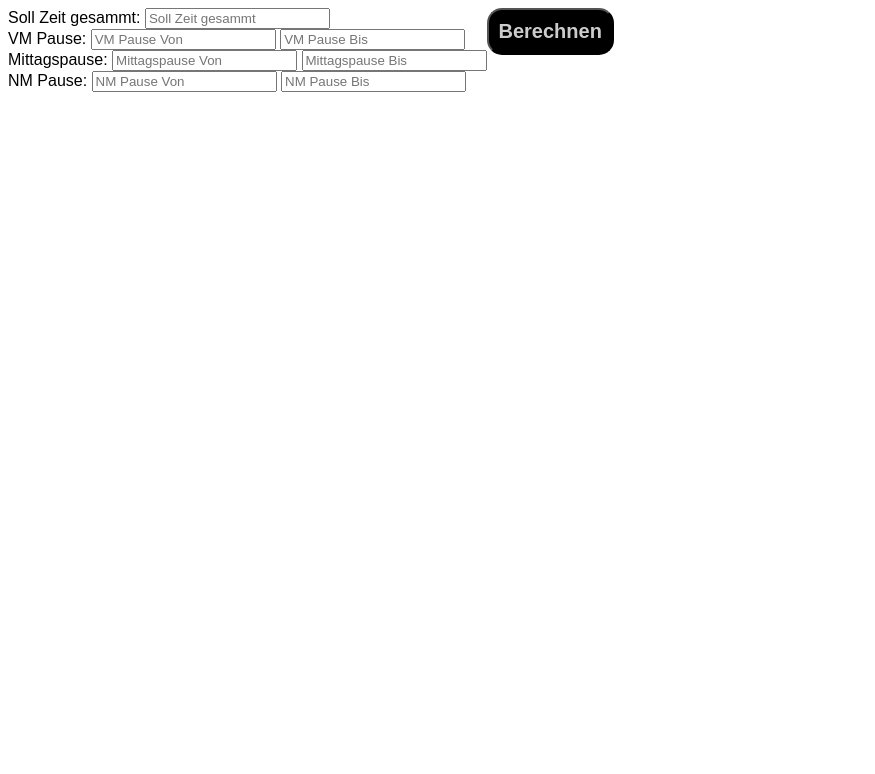
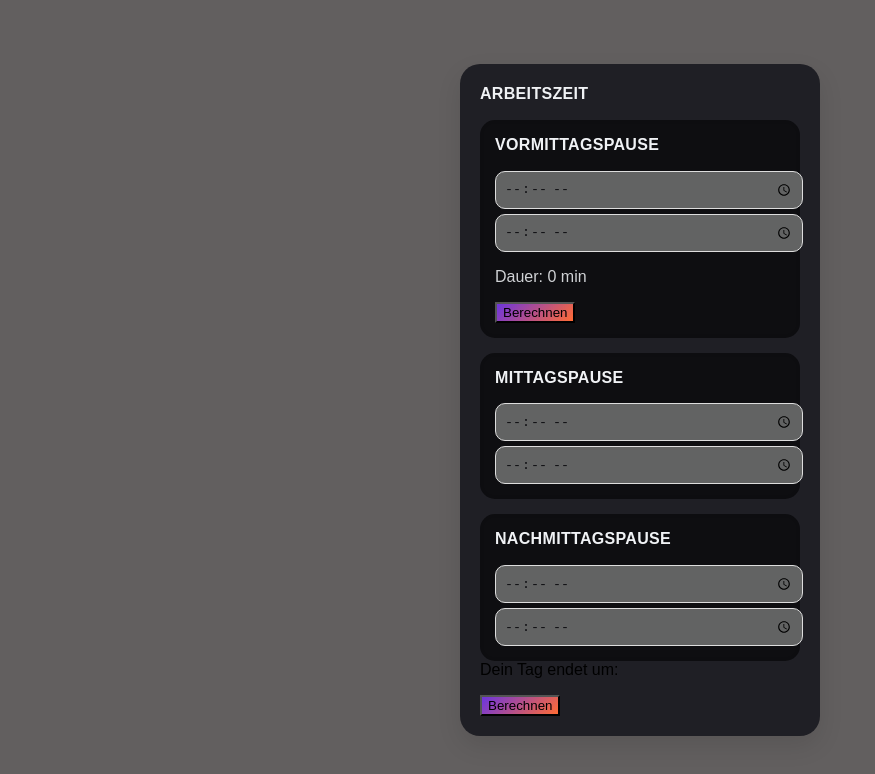
Before and after one commit to sonnytricky/WorkTime-Calc., a plain HTML site: page index.html in a window 1280 px wide. Shown: the whole page, without its empty margins (0-875 px from the left). Drawn offline with Linux system fonts and the light colour scheme.

Commit message:
berechnung umgebaut

```diff
--- a/index.html
+++ b/index.html
@@ -22,46 +22,41 @@
 
 </head>
 <body>
-  <header>
 
-  </header>
-  <div>
+  <div class="app", >
+    <div class="main-card">
 
+
+    <h2>Arbeitszeit</h2>
+
+    <div class="card">
+      <h3>Vormittagspause</h3>
+      <input type="time" id="vmPauseStart">
+      <input type="time" id="vmPauseEnde">
+      <p>Dauer: <span id="vmErgebnis">0</span> min</p>
+      <button class="btn">Berechnen</button>
     </div>
 
-  <!-- <div class="picker">
-    <div class="wheel" id="hours"></div>
-    <div class="wheel" id="minutes"></div>
-  </div> -->
-
-  <div class="cardGross">
-    <div class="cardKlein">
-      <label>Soll Zeit gesammt:</label>
-      <input id="sollZeitGesamt" type="text" placeholder="Soll Zeit gesammt">
+    <div class="card">
+      <h3>Mittagspause</h3>
+      <input type="time" id="mittagsPauseStart">
+      <input type="time" id="mittagsPauseEnde">
     </div>
 
-    <div class="cardKlein">
-      <label>VM Pause:</label>
-      <input id="vmPauseStart" type="text" placeholder="VM Pause Von">
-      <input id="vmPauseEnde" type="text" placeholder="VM Pause Bis">
+    <div class="card">
+      <h3>Nachmittagspause</h3>
+      <input type="time" id="nmPauseStart">
+      <input type="time" id="nmPauseEnde">
     </div>
 
-    <div class="cardKlein">
-      <label>Mittagspause:</label>
-      <input id="mittagsPauseStart" type="text" placeholder="Mittagspause Von">
-      <input id="mittagsPauseEnde" type="text" placeholder="Mittagspause Bis">
+    <div>
+      <span>Dein Tag endet um: <p id="arbeitstagBerechnung"></p></span>
+      <button class="btn">Berechnen</button>
     </div>
 
-    <div class="cardKlein">
-      <label>NM Pause:</label>
-      <input id="nmPauseStart" type="text" placeholder="NM Pause Von">
-      <input id="nmPauseEnde" type="text" placeholder="NM Pause Bis">
   </div>
 </div>
 
-  <div>
-    <button class="btn">Berechnen</button>
-  </div>
 
   <script src="worktimecalc.js"></script>
 
--- a/style.css
+++ b/style.css
@@ -1,25 +1,114 @@
+:root {
+  /* Background colors */
+  --bg-primary: #0d0d11;
+  --bg-secondary: #151519;
+  --bg-card: #1a1a1f;
+  --bg-card-hover: #222228;
+  --bg-hover: #2a2a32;
+  --bg-input: #18181c;
+
+  /* Accent colors */
+  --accent-primary: #6c35de;
+  --accent-secondary: #ff6b35;
+  --accent-gradient: linear-gradient(135deg, #6c35de 0%, #ff6b35 100%);
+  --accent-glow: rgba(108, 53, 222, 0.3);
+
+  /* Text colors */
+  --text-primary: #f0f2f5;
+  --text-secondary: #d0d2d5;
+  --text-muted: #9a9ca0;
+  --text-disabled: #5a5c60;
+
+  /* Semantic colors */
+  --success: #10b981;
+  --warning: #f59e0b;
+  --error: #ef4444;
+  --info: #3b82f6;
+}
 
 body {
-  font-family: sans-serif;
+  margin: 0;
+  font-family: Arial, sans-serif;
+  background: #625f5f;
   display: flex;
-  /* justify-content: center;
-  align-items: top; */
+  justify-content: center;
+  align-items: center;
   height: 100vh;
 }
 
+/*Text*/
+h1, h2, h3, h4, h5, h6 {
+  font-family: var(--font-family-heading);
+  font-weight: 600;
+  line-height: 1.3;
+  color: var(--text-primary);
+  text-transform: uppercase;
+  letter-spacing: 0.02em;
+}
+
+h1 { font-size: var(--font-size-3xl); }
+h2 { font-size: var(--font-size-2xl); }
+h3 { font-size: var(--font-size-xl); }
+h4 { font-size: var(--font-size-lg); }
+
+p {
+  color: var(--text-secondary);
+}
+
+/* Hauptkarte */
+.main-card {
+  background: #1f1f25;
+  padding: 20px;
+  border-radius: 20px;
+  width: 320px;
+  box-shadow: 0 10px 25px rgba(0,0,0,0.1);
+}
+
+/* Kleine Karten */
+.card {
+  background: #0e0e11;
+  padding: 15px;
+  border-radius: 15px;
+  margin-top: 15px;
+  box-shadow: inset 0 0 5px rgba(0,0,0,0.05);
+}
+
+h2 {
+  margin-top: 0;
+}
+
+h3 {
+  margin: 0 0 10px 0;
+  font-size: 16px;
+}
+
+input {
+  background: #626363;
+  color: #0d0d11;
+  width: 100%;
+  margin-top: 5px;
+  padding: 8px;
+  border-radius: 10px;
+  border: 1px solid #ddd;
+}
+
 .btn {
-  padding: 10px;
-  background: black;
-  border-radius: 15px;
+  background: var(--accent-gradient);
+}
 
-  text-align: center;
-  font-size: 20px;
-  font-weight: bold;
-  color: #ccc;
+.btn-small {
+  background: var(--accent-glow);
 }
-/* Zeitrad*/
 
 
+
+
+
+
+
+
+
+/* Zeitrad*/
 .picker {
   display: flex;
   gap: 20px;
--- a/worktimecalc.js
+++ b/worktimecalc.js
@@ -1,6 +1,3 @@
-// TODO
-// - [ ] Die Zeiten brauchen einen standartwert der bei null liegen soll
-
 // ======================
 // Zeiteingaben
 // ======================
@@ -22,53 +19,67 @@ const mittagsPauseEnde = document.getElementById("mittagsPauseEnde");
 const nmPauseStart = document.getElementById("nmPauseStart");
 const nmPauseEnde = document.getElementById("nmPauseEnde");
 
+// Button
+const vmPauseBerechnung = document.getElementById("vmPauseBerechnung");
+const mittagsPauseBerechnung = document.getElementById("mittagsPauseBerechnung");
+const nmPauseBerechnung = document.getElementById("nmPauseBerechnung");
+const arbeitstagBerechnung = document.getElementById("arbeitstagBerechnung");
+
+
 let arbeitstagEnde;
+
+// Hilfsfunktion
+function timeToMinutes(input) {
+  const [h, m] = input.value.split(":").map(Number);
+  return h * 60 + m;
+}
 
 // ======================
 // Berechnung
 // ======================
-// vmPause
-const vmPausenStartStundenInMinuten = Number(vmPauseStart.split (":") [0]); // Zeit in Minuten umrechnen
-const vmPausenStartMinuten = Number(vmPauseStart.split (":") [1]); // Minuten und Stunden zusammenzählen
-const vmPauseStartInMinuten = ((vmPausenStartStundenInMinuten * 60) + vmPausenStartMinuten);
+function berechnungVmPause() {
+  const start = timeToMinutes(vmPauseStart);
+  const ende = timeToMinutes(vmPauseEnde);
 
-const vmPausenEndeStundenInMinuten = Number(vmPauseEnde.split (":") [0]); // Zeit in Minuten umrechnen
-const vmPausenEndeMinuten = Number(vmPauseEnde.split (":") [1]); // Minuten und Stunden zusammenzählen
-const vmPauseEndeInMinuten = ((vmPausenEndeStundenInMinuten * 60) + vmPausenEndeMinuten);
+  const gesamt = ende - start;
+  console.log("VM:", gesamt);
 
-// Pause in Minuten Berechnen
-const vmPauseGesamt = (vmPauseEndeInMinuten - vmPauseStartInMinuten);
-console.log (vmPauseGesamt);
+  return gesamt;
+}
+
+function berechneMittagsPause() {
+  const start = timeToMinutes(mittagsPauseStart);
+  const ende = timeToMinutes(mittagsPauseEnde);
+
+  const gesamt = ende - start;
+  console.log("Mittag:", gesamt);
+
+  return gesamt;
+}
+
+function berechneNmPause() {
+  const start = timeToMinutes(nmPauseStart);
+  const ende = timeToMinutes(nmPauseEnde);
+
+  const gesamt = ende - start;
+  console.log("NM:", gesamt);
+
+  return gesamt;
+}
 
 
-// mittagsPause
-const mittagsPauseStartStundenInMinuten = Number(mittagsPauseStart.split (":") [0]); // Zeit in Minuten umrechnen
-const mittagsPauseStartMinuten = Number(mittagsPauseStart.split (":") [1]); // Minuten und Stunden zusammenzählen
-const mittagsPauseStartInMinuten = ((mittagsPauseStartStundenInMinuten * 60) + mittagsPauseStartMinuten);
+vmPauseBerechnung.addEventListener("click", berechnungVmPause);
+mittagsPauseBerechnung.addEventListener("click", berechneMittagsPause);
+nmPauseBerechnung.addEventListener("click", berechneNmPause);
 
-const mittagsPauseEndeStundenInMinuten = Number(vmPauseEnde.split (":") [0]); // Zeit in Minuten umrechnen
-const mittagsPauseEndeMinuten = Number(mittagsPauseEnde.split (":") [1]); // Minuten und Stunden zusammenzählen
-const mittagsPauseEndeInMinuten = ((mittagsPauseEndeStundenInMinuten * 60) + mittagsPauseEndeMinuten);
+// GesamtBerechnung
+arbeitstagBerechnung.addEventListener("click", function () {
+  const vm = berechnungVmPause();
+  const mittag = berechneMittagsPause();
+  const nm = berechneNmPause();
 
-// Pause in Minuten Berechnen
-const mittagsPauseGesamt = (mittagsPauseEndeInMinuten - mittagsPauseStartInMinuten);
-console.log (mittagsPauseGesamt);
-
-
-// nmPause
-const nmPausenStartStundenInMinuten = Number(nmPauseStart.split (":") [0]); // Zeit in Minuten umrechnen
-const nmPausenStartMinuten = Number(nmPauseStart.split (":") [1]); // Minuten und Stunden zusammenzählen
-const nmPauseStartInMinuten = ((nmPausenStartStundenInMinuten * 60) + nmPausenStartMinuten);
-
-const nmPausenEndeStundenInMinuten = Number(nmPauseEnde.split (":") [0]); // Zeit in Minuten umrechnen
-const nmPausenEndeMinuten = Number(nmPauseEnde.split (":") [1]); // Minuten und Stunden zusammenzählen
-const nmPauseEndeInMinuten = ((nmPausenEndeStundenInMinuten * 60) + nmPausenEndeMinuten);
-
-// Pause in Minuten Berechnen
-const nmPauseGesamt = (nmPauseEndeInMinuten - nmPauseStartInMinuten);
-console.log (nmPauseGesamt);
-
-
+  console.log("GESAMT:", vm + mittag + nm);
+});
 
 
 
```
Lines whose indentation alone changed are shown as unchanged.
